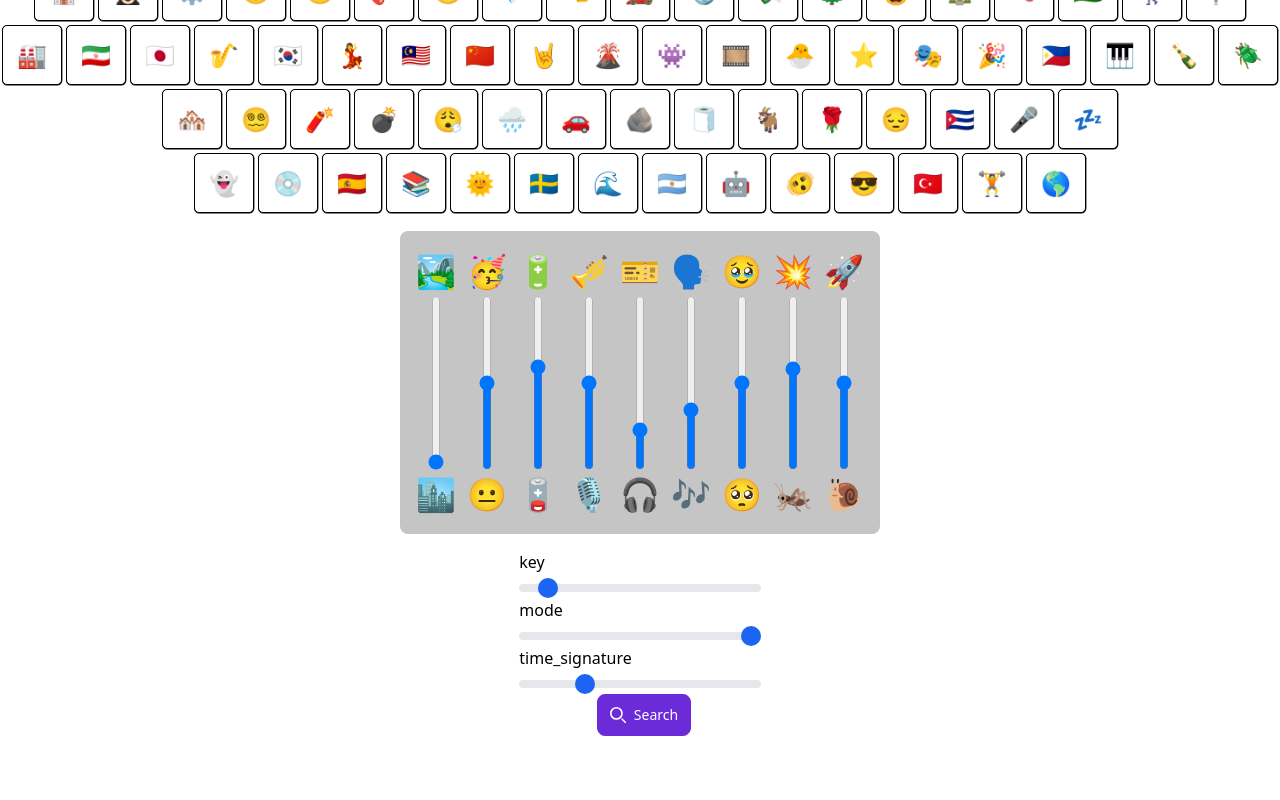
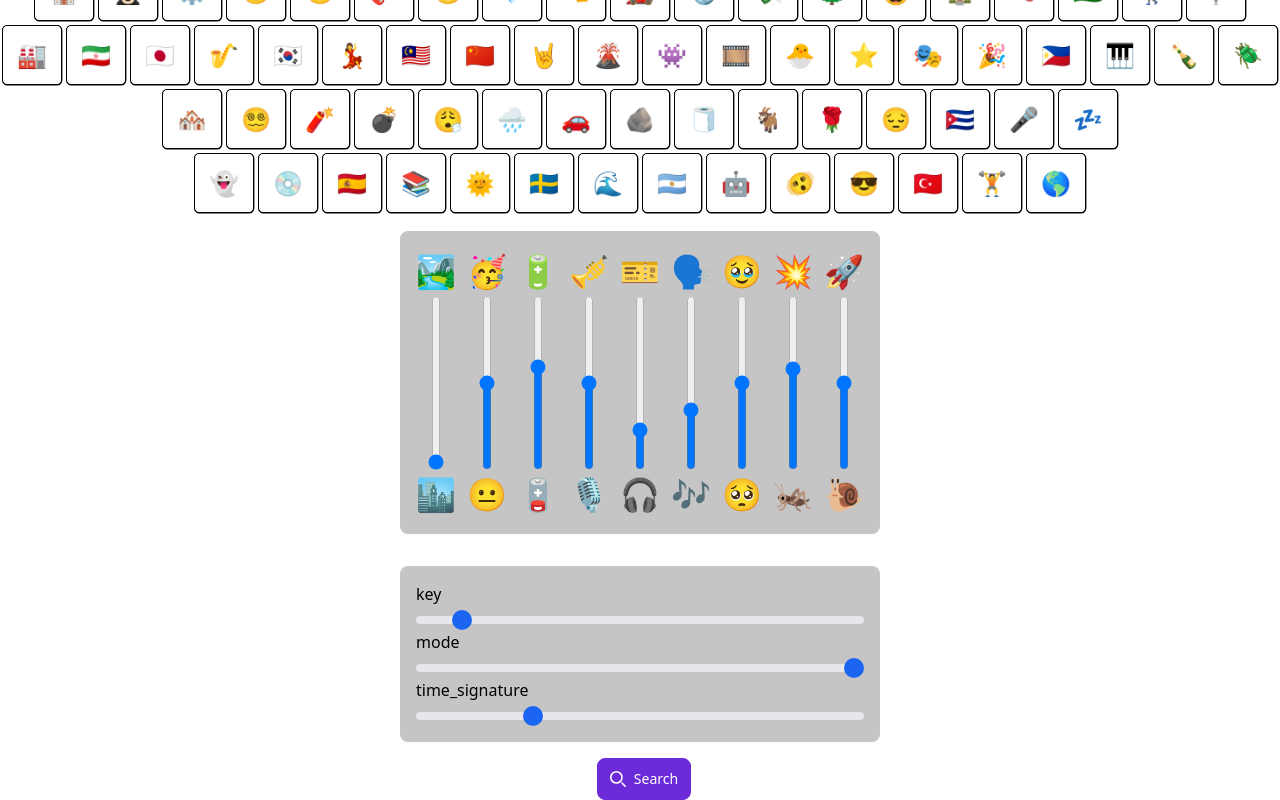
Before and after one commit to BattleshipDragonite/emojify, a React app: page /homepage in a window 1280 px wide. Shown: the part 425-1225 px from the top of the page. Before the commit the page ends 1161 px from the top, so only its background shows below. Built offline with nearby package versions, Linux system fonts and the light colour scheme; what grapheme-splitter would draw is missing.

Commit message:
Add style for aux

```diff
--- a/src/index.css
+++ b/src/index.css
@@ -82,3 +82,11 @@ body {
   height: 175px;
   padding: 0 5px;
 }
+
+#auxiliary {
+  background-color: #c5c5c5;
+  width: 75%;
+  border-radius: 0.5em;
+  margin: 1em;
+  padding: 1em;
+}
```
